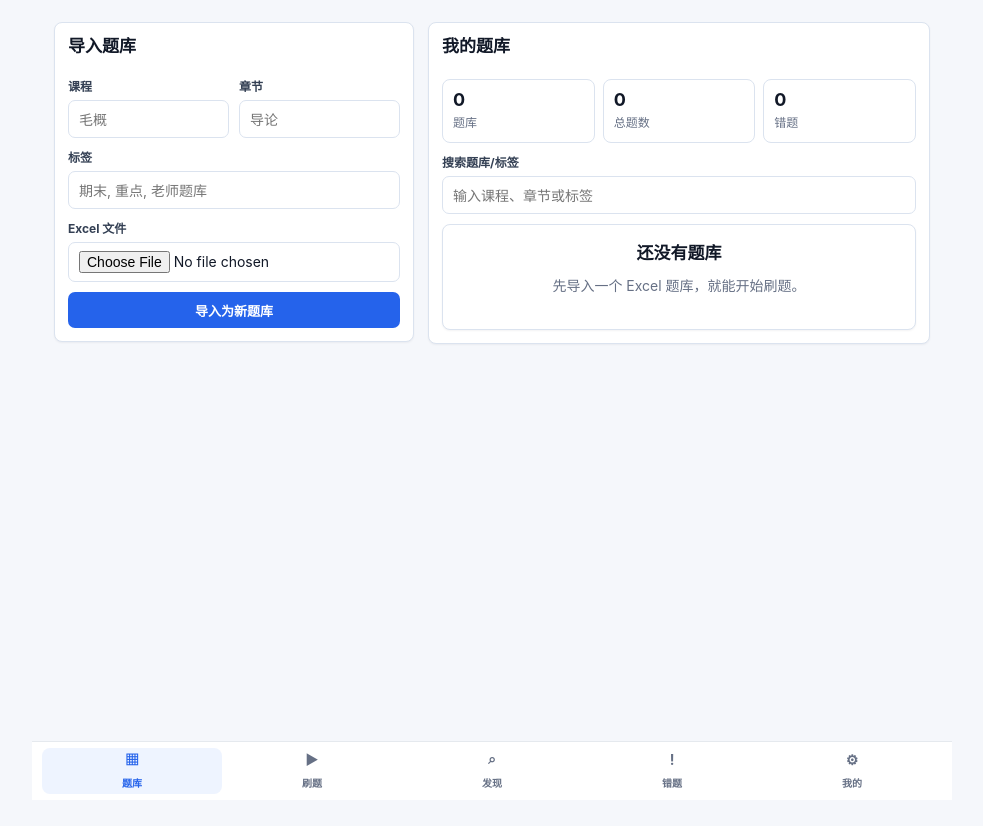
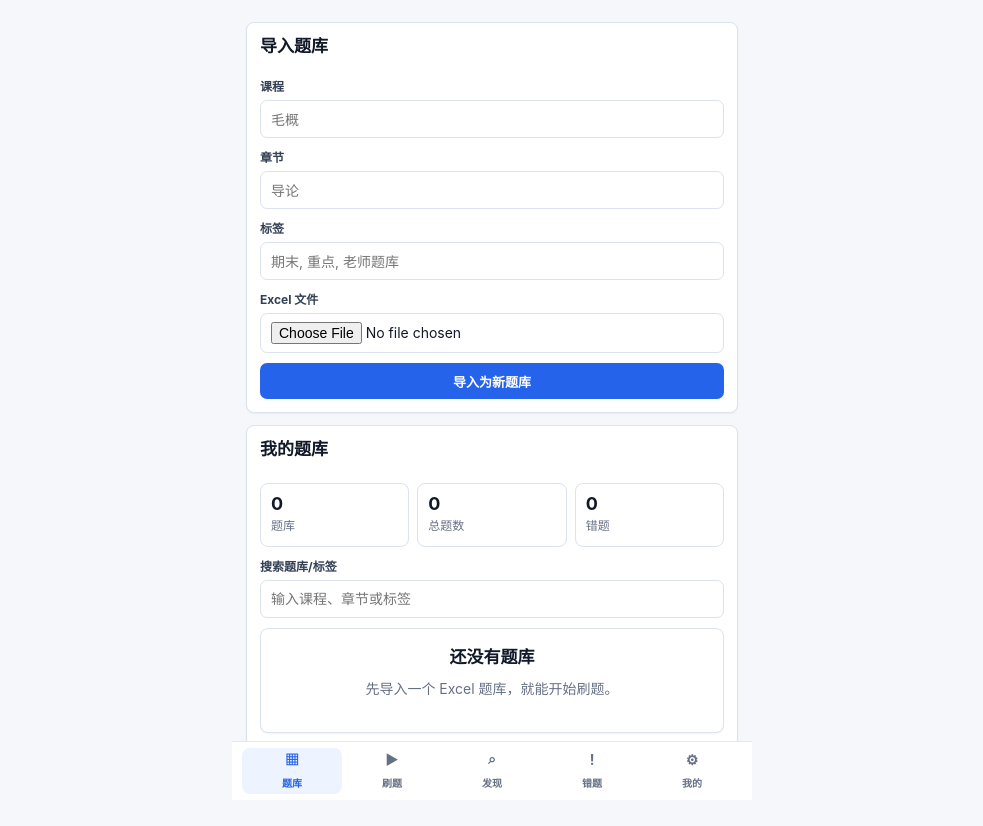
Before and after one commit to LiZi510524/ShuaTi, a plain HTML site: page wo-ai-shuati-pro/index.html in a window 1280 px wide. Shown: the whole page, without its empty margins (148-1131 px from the left). Before the commit the page ends 800 px from the top, so only its background shows below. Drawn offline with Linux system fonts and the light colour scheme.

Commit message:
Force mobile-style single column layout

```diff
--- a/wo-ai-shuati-pro/styles.css
+++ b/wo-ai-shuati-pro/styles.css
@@ -1,5 +1,6 @@
 :root {
   color-scheme: light;
+  --app-max-width: 520px;
   --bg: #f5f7fb;
   --surface: #ffffff;
   --surface-soft: #eef4ff;
@@ -62,7 +63,7 @@ code {
 }
 
 .app-shell {
-  width: min(100%, 920px);
+  width: min(100%, var(--app-max-width));
   min-height: 100vh;
   margin: 0 auto;
   padding: calc(18px + env(safe-area-inset-top)) 12px calc(82px + env(safe-area-inset-bottom));
@@ -99,6 +100,13 @@ h3 {
 .view {
   display: grid;
   gap: 12px;
+}
+
+.desktop-columns {
+  display: grid;
+  grid-template-columns: minmax(0, 1fr);
+  gap: 12px;
+  align-items: start;
 }
 
 .panel,
@@ -824,7 +832,7 @@ h3 {
   z-index: 20;
   display: grid;
   grid-template-columns: repeat(5, minmax(0, 1fr));
-  width: min(100%, 920px);
+  width: min(100%, var(--app-max-width));
   transform: translateX(-50%);
   padding: 6px 10px calc(6px + env(safe-area-inset-bottom));
   border-top: 1px solid rgba(148, 163, 184, 0.24);
@@ -888,7 +896,7 @@ h3 {
 
 @media (min-width: 760px) {
   .app-shell {
-    padding-inline: 22px;
+    padding-inline: 14px;
     padding-top: 22px;
   }
 
@@ -897,18 +905,7 @@ h3 {
   }
 
   .desktop-columns {
-    display: grid;
-    grid-template-columns: 360px minmax(0, 1fr);
-    gap: 14px;
-    align-items: start;
-  }
-
-  .form-grid.two {
-    grid-template-columns: repeat(2, minmax(0, 1fr));
-  }
-
-  .form-grid.three {
-    grid-template-columns: repeat(3, minmax(0, 1fr));
+    grid-template-columns: minmax(0, 1fr);
   }
 
   .edit-sheet {
@@ -917,7 +914,7 @@ h3 {
   }
 
   .bank-actions {
-    grid-template-columns: repeat(auto-fit, minmax(120px, 1fr));
+    grid-template-columns: repeat(2, minmax(0, 1fr));
   }
 
   .question-picker-sheet {
--- a/wo-ai-shuati-pro/sw.js
+++ b/wo-ai-shuati-pro/sw.js
@@ -1,4 +1,4 @@
-const CACHE_NAME = "wo-ai-shuati-pro-v18";
+const CACHE_NAME = "wo-ai-shuati-pro-v19";
 const CORE_ASSETS = [
   "./",
   "./index.html",
```
Also changed, not shown: expert_script/chaoxing-source-export.user.js (+6 -5 lines).
